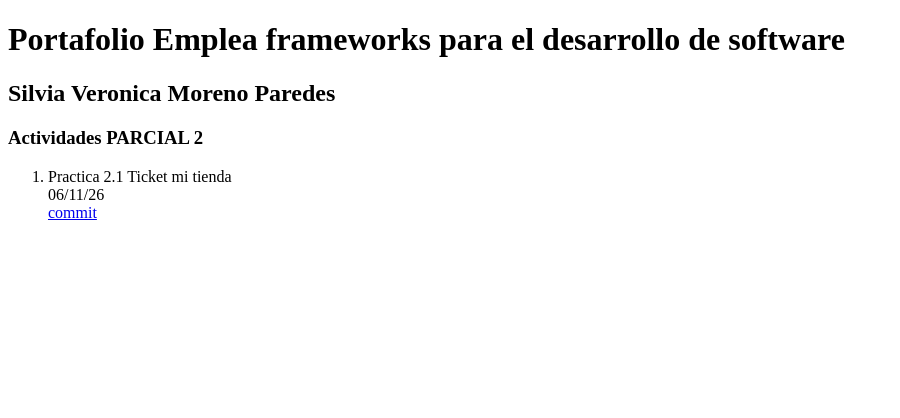
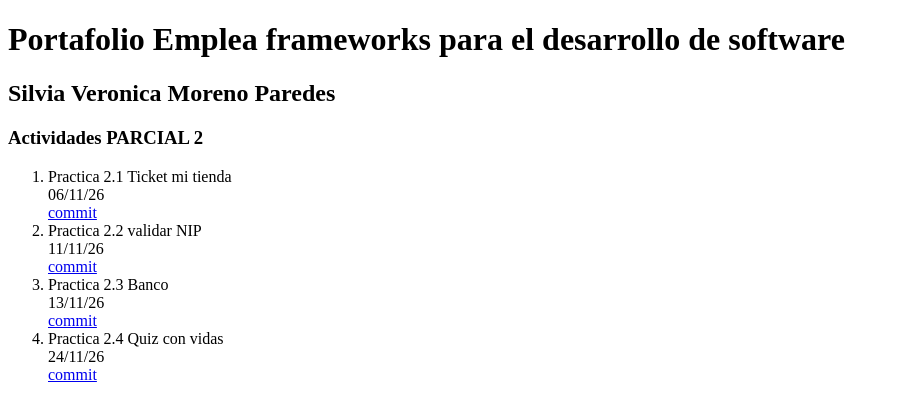
Before and after one commit to ParSilvia/ParSilvia.github.io, a plain HTML site: page portafolio/index.html in a window 1280 px wide. Shown: the whole page, without its empty margins (0-900 px from the left). Drawn offline with Linux system fonts and the light colour scheme.

Commit message:
Update index.html

```diff
--- a/portafolio/index.html
+++ b/portafolio/index.html
@@ -14,6 +14,18 @@
             Practica 2.1 Ticket mi tienda<br>
             06/11/26<br>
             <a href="https://github.com/ParSilvia/frameworks-software/commit/cbf2a11cde03042ede438187511fd627e7889c69">commit</a>
+			<li>
+            Practica 2.2 validar NIP<br>
+            11/11/26<br>
+            <a href="https://github.com/ParSilvia/frameworks-software/blob/main/imagen_2026-11-11_153539359.png">commit</a>
+			<li>
+            Practica 2.3 Banco<br>
+            13/11/26<br>
+            <a href="https://github.com/ParSilvia/frameworks-software/commit/40ed0add4090b4be54a7b95c0c00fb355621064c">commit</a>
+			<li>
+            Practica 2.4 Quiz con vidas<br>
+            24/11/26<br>
+            <a href="https://github.com/ParSilvia/frameworks-software/commit/40ed0add4090b4be54a7b95c0c00fb355621064c">commit</a>
             </li>
         </ol>
     </body>
```
